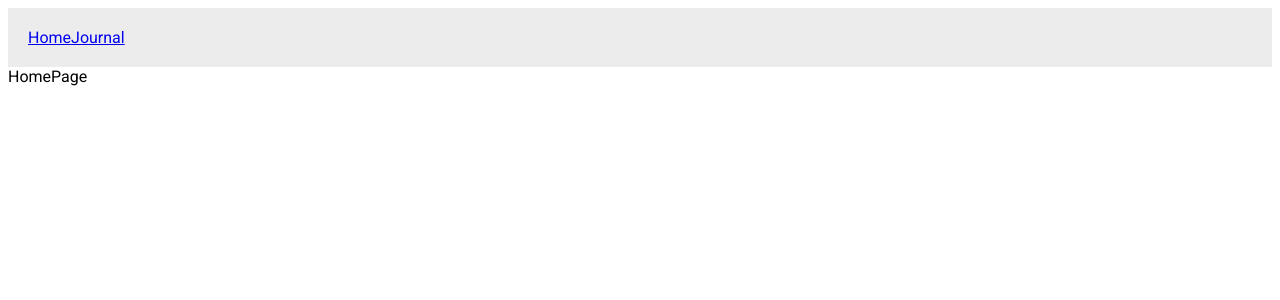
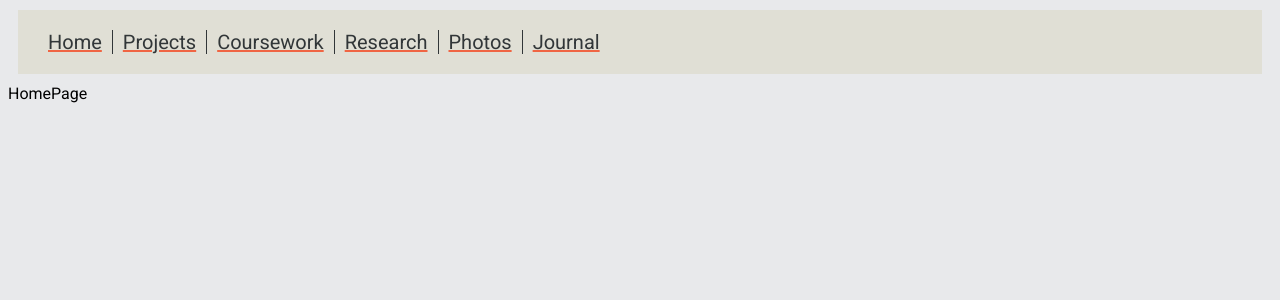
Before and after one commit to OwenS3881/eportfolio-backend, a Next.js app in the folder frontend/: page / in a window 1280 px wide. Shown: the top 300 px of the page. Built offline with nearby package versions, Linux system fonts and the light colour scheme.

Commit message:
Started nav styling

```diff
--- a/frontend/app/components/Nav.jsx
+++ b/frontend/app/components/Nav.jsx
@@ -7,8 +7,12 @@ import Link from "next/link";
 const Nav = () => {
   return (
     <header className={styles.container}>
-      <div className={styles.linkContainer}>
+      <div className={styles.linksContainer}>
         <Link href={"/"}>Home</Link>
+        <Link href={"/"}>Projects</Link>
+        <Link href={"/"}>Coursework</Link>
+        <Link href={"/"}>Research</Link>
+        <Link href={"/"}>Photos</Link>
         <Link href={"/journal/"}>Journal</Link>
       </div>
     </header>
--- a/frontend/app/styles/globals.css
+++ b/frontend/app/styles/globals.css
@@ -0,0 +1,11 @@
+:root {
+  --color-bg-1: #e8e9eb;
+  --color-bg-2: #e0dfd5;
+  --color-accent-1: #f09d51;
+  --color-accent-2: #f06543;
+  --color-dark: #313638;
+}
+
+body {
+  background-color: var(--color-bg-1);
+}
--- a/frontend/app/styles/nav.module.css
+++ b/frontend/app/styles/nav.module.css
@@ -1,11 +1,25 @@
 .container {
-  background-color: #ececec;
+  background-color: var(--color-bg-2);
   padding: 20px;
   display: flex;
   flex-direction: row;
   justify-content: left;
+  margin: 10px;
 }
 
-.links-container > :first-child {
-  margin-right: 20px;
+.linksContainer a {
+  text-decoration: underline solid 2px var(--color-accent-2);
+  padding: 0px 10px;
+  border-right: 1px solid var(--color-dark);
+  color: var(--color-dark);
+  font-size: 20px;
+  transition: all 0.1s;
 }
+
+.linksContainer a:hover {
+  color: var(--color-accent-2);
+}
+
+.linksContainer :last-child {
+  border-right: none;
+}
```
